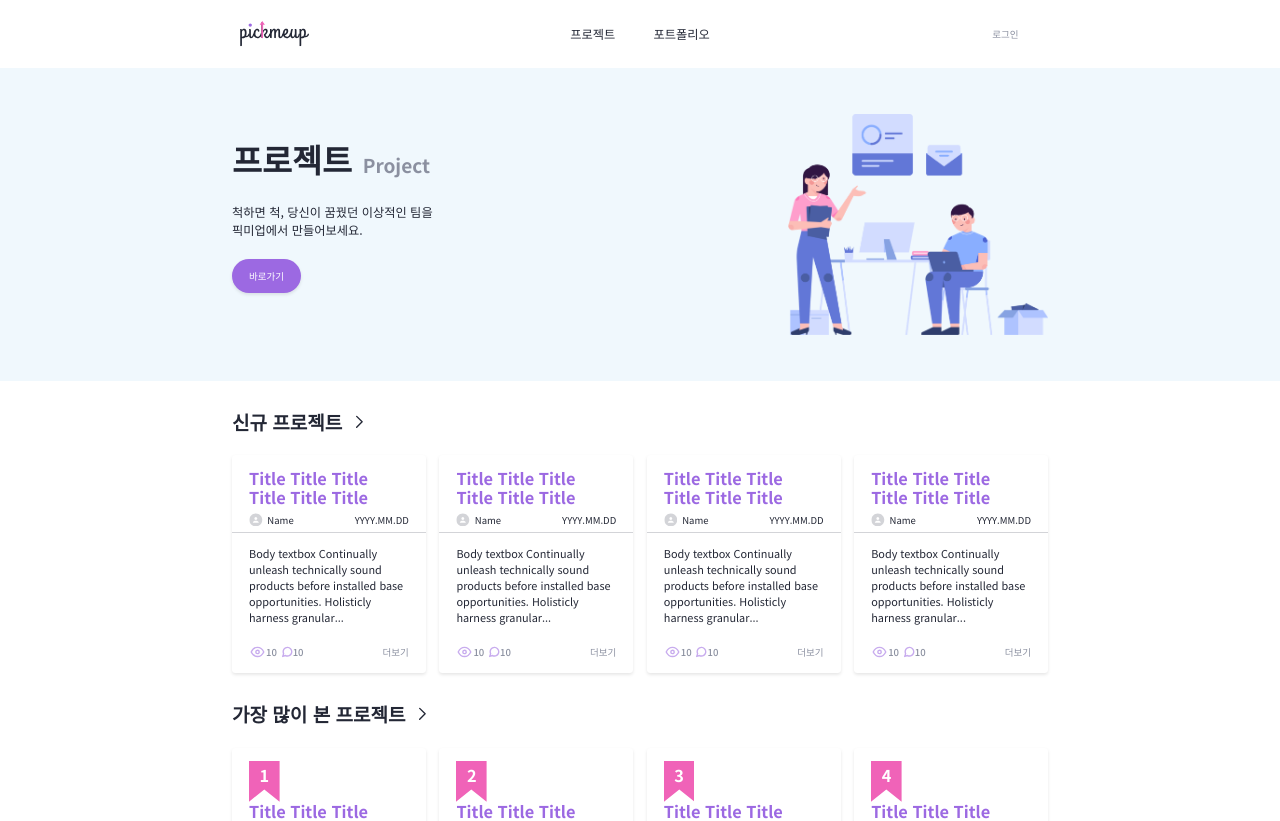
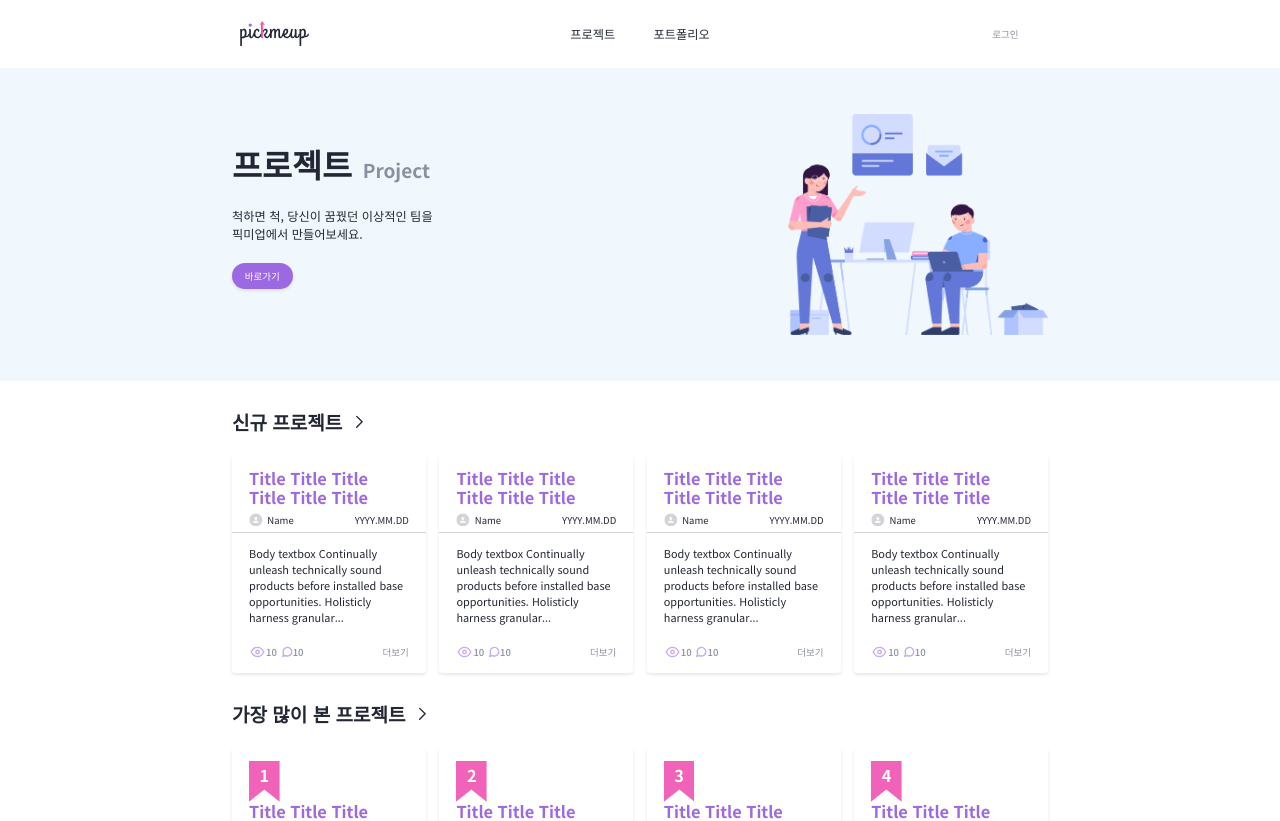
Before and after one commit to produce1886/pick-me-up, a Next.js app: page / in a window 1280 px wide. Shown: the top 821 px of the page. Built offline with nearby package versions, Linux system fonts and the light colour scheme.

Commit message:
Fix style of pill

```diff
--- a/src/components/atoms/Button/Pill.js
+++ b/src/components/atoms/Button/Pill.js
@@ -2,7 +2,7 @@ import styled from "styled-components";
 
 export default styled.button`
   width: fit-content;
-  height: 2rem;
+  height: 1.5rem;
   border-radius: 1rem;
   box-shadow: 0 0.1rem 0.2rem 0 rgba(0, 0, 0, 0.1);
   background-color: #9c69e2;
@@ -11,5 +11,5 @@ export default styled.button`
   align-items: center;
   color: #fff;
   border: none;
-  padding: 0 1rem 0 1rem;
+  padding: 0 0.75rem 0 0.75rem;
 `;
```
